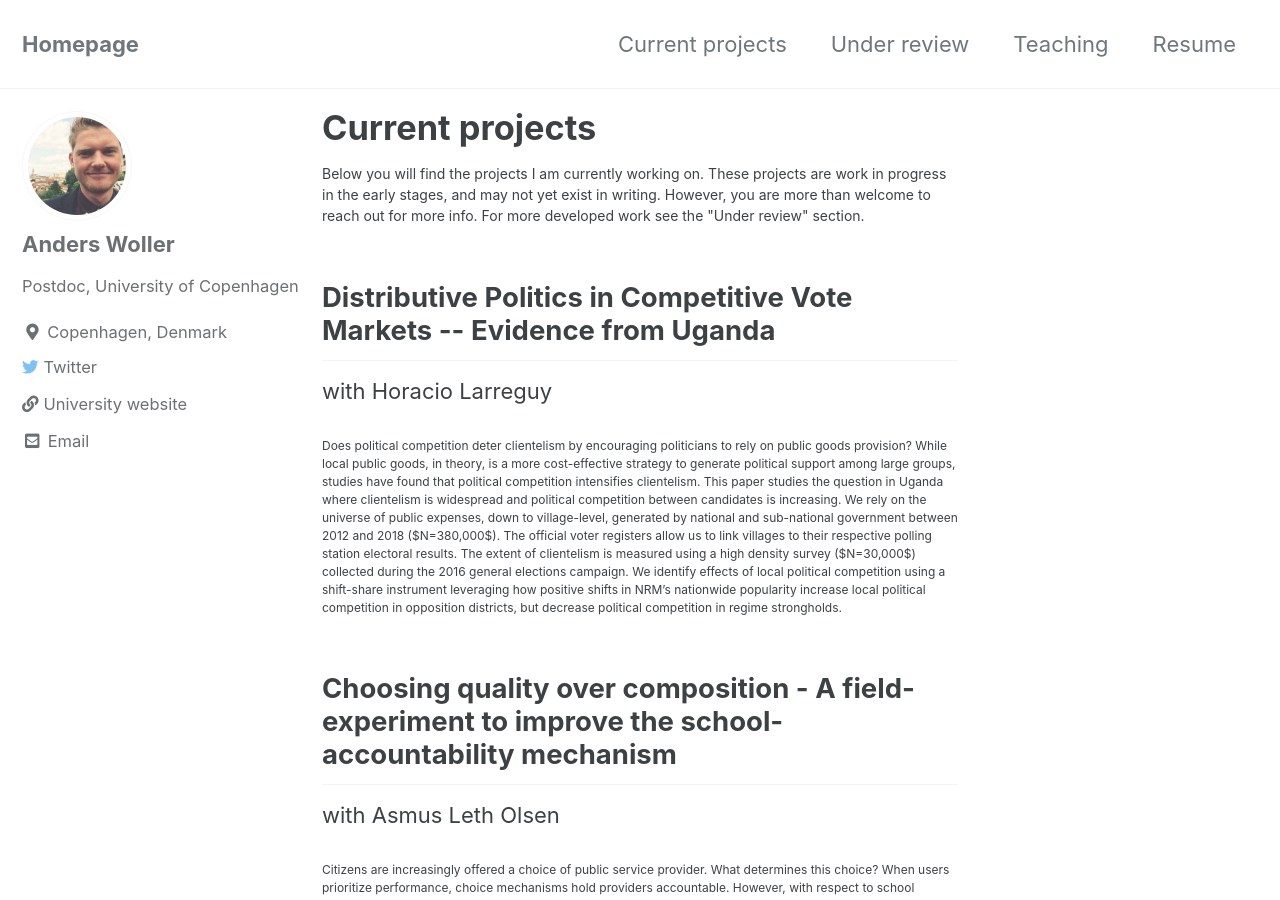
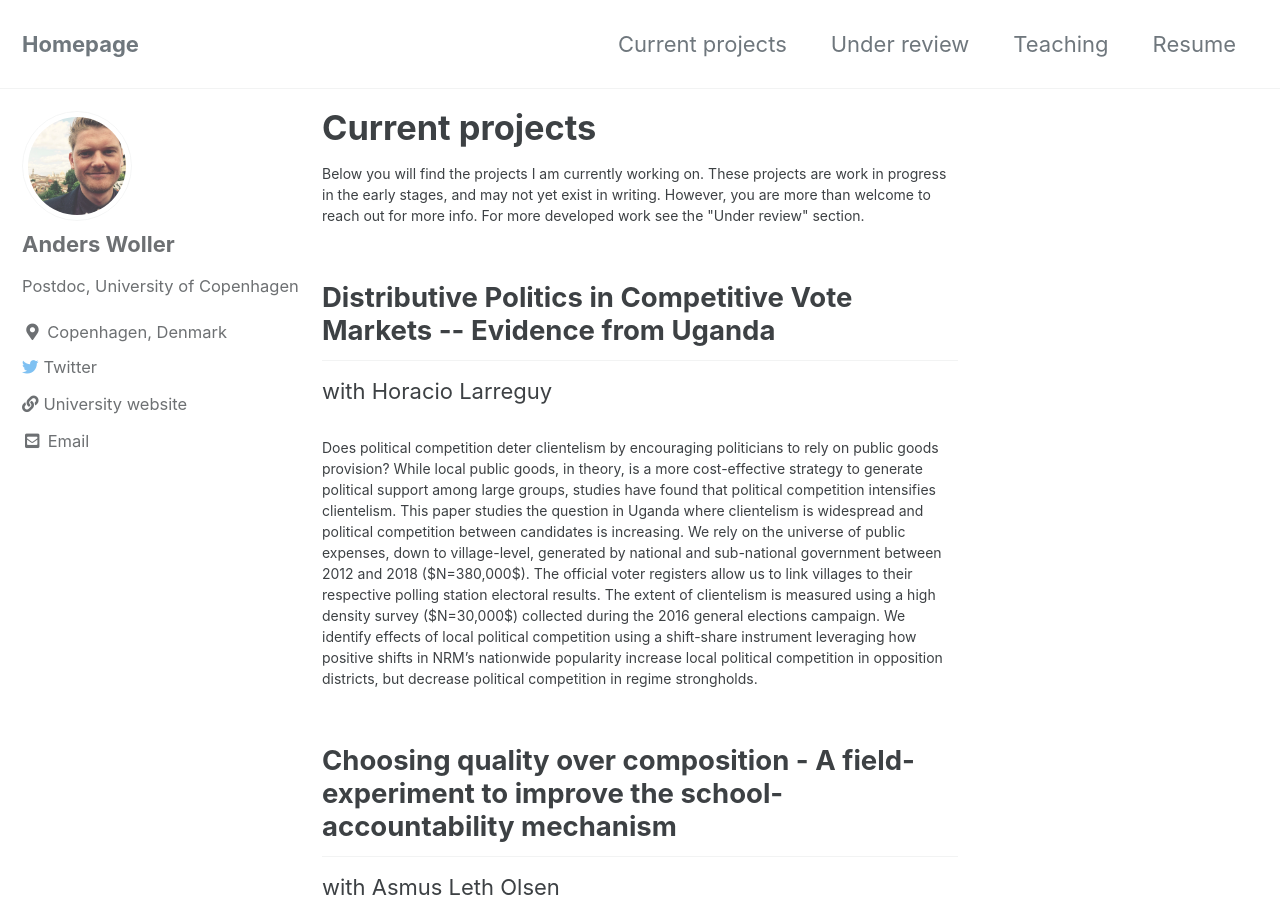
Before and after one commit to AndersWoller/AndersWoller.github.io, a Jekyll site: the page built from _pages/research.md, in a window 1280 px wide and 900 px high. Built offline with Jekyll 4.4.1, drawn with Linux system fonts in a browser that asks for light colours; cached includes are drawn as plain includes.

Commit message:
font size abstracts

```diff
--- a/_pages/research.md
+++ b/_pages/research.md
@@ -9,16 +9,16 @@ permalink: /Research/
 <h2> Distributive Politics in Competitive Vote Markets -- Evidence from Uganda </h2>
 with Horacio Larreguy
 
-<p style="font-size:12px"> Does political competition deter clientelism by encouraging politicians to rely on public goods provision? While local public goods, in theory, is a more cost-effective strategy to generate political support among large groups, studies have found that political competition intensifies clientelism. This paper studies the question in Uganda where clientelism is widespread and political competition between candidates is increasing. We rely on the universe of public expenses, down to village-level, generated by national and sub-national government between 2012 and 2018 ($N=380,000$). The official voter registers allow us to link villages to their respective polling station electoral results. The extent of clientelism is measured using a high density survey ($N=30,000$) collected during the 2016 general elections campaign. We identify effects of local political competition using a shift-share instrument leveraging how positive shifts in NRM’s nationwide popularity increase local political competition in opposition districts, but decrease political competition in regime strongholds. </p>
+<p style="font-size:14px"> Does political competition deter clientelism by encouraging politicians to rely on public goods provision? While local public goods, in theory, is a more cost-effective strategy to generate political support among large groups, studies have found that political competition intensifies clientelism. This paper studies the question in Uganda where clientelism is widespread and political competition between candidates is increasing. We rely on the universe of public expenses, down to village-level, generated by national and sub-national government between 2012 and 2018 ($N=380,000$). The official voter registers allow us to link villages to their respective polling station electoral results. The extent of clientelism is measured using a high density survey ($N=30,000$) collected during the 2016 general elections campaign. We identify effects of local political competition using a shift-share instrument leveraging how positive shifts in NRM’s nationwide popularity increase local political competition in opposition districts, but decrease political competition in regime strongholds. </p>
 
 
 <h2> Choosing quality over composition - A field-experiment to improve the school-accountability mechanism </h2>
 with Asmus Leth Olsen
 
-<p style="font-size:12px"> Citizens are increasingly offered a choice of public service provider. What determines this choice? When users prioritize performance, choice mechanisms hold providers accountable. However, with respect to school choice, parents have been found to prioritize pupil composition over school performance. We device a field experiment to improve the school-accountability mechanism. We randomly assign parents with pre-school children (N$=$20,000) to information conditions describing their local schools. The intervention takes the shape of personally addressed envelopes containing factual information on (a) performance (b) pupil composition, including race, education, and income composition, or (c) a combination, and we study effects on actual school choice identified in the administrative registers. Through pre- and post-intervention surveys, we furthermore study how parents reason about information conflicting with their priors over school quality. Our findings imply that factual information is vital to ensure that competition in the market for public services holds providers accountable, thereby improving overall service quality. </p>
+<p style="font-size:14px"> Citizens are increasingly offered a choice of public service provider. What determines this choice? When users prioritize performance, choice mechanisms hold providers accountable. However, with respect to school choice, parents have been found to prioritize pupil composition over school performance. We device a field experiment to improve the school-accountability mechanism. We randomly assign parents with pre-school children (N$=$20,000) to information conditions describing their local schools. The intervention takes the shape of personally addressed envelopes containing factual information on (a) performance (b) pupil composition, including race, education, and income composition, or (c) a combination, and we study effects on actual school choice identified in the administrative registers. Through pre- and post-intervention surveys, we furthermore study how parents reason about information conflicting with their priors over school quality. Our findings imply that factual information is vital to ensure that competition in the market for public services holds providers accountable, thereby improving overall service quality. </p>
 
 
 <h2> Speaking from Personal Experience with Public Services </h2>
 with Asmus Leth Olsen
 
-<p style="font-size:12px"> Personal experience with public services plays a prominent role in both the scholarly debate, the media, and among laymen. However, the agreement about the importance of day-to-day experience is not matched with credible   secondhand accounts portray public services in one way, personal interactions may paint a very different picture. However, while the literature suggests that personal experience positively affects satisfaction, studies are challenged by issues of selection into public service usage versus non-usage. We study satisfaction with the public school specifically. We field a high-powered two-panel survey of parents to children in the pre-school and early school age ($N=10.000$). To remedy challenges to causality, we identify effects of personal experience in two ways. First, in a regression-discontinuity framework we exploit that Danish pupils begin school in the year they turn five, making December 31 a cutoff date assigning children to begin school in the current or subsequent year. Second, surveying parents twice we take advantage of the changed school enrollment status over time in a difference-in-differences framework. </p>
+<p style="font-size:14px"> Personal experience with public services plays a prominent role in both the scholarly debate, the media, and among laymen. However, the agreement about the importance of day-to-day experience is not matched with credible   secondhand accounts portray public services in one way, personal interactions may paint a very different picture. However, while the literature suggests that personal experience positively affects satisfaction, studies are challenged by issues of selection into public service usage versus non-usage. We study satisfaction with the public school specifically. We field a high-powered two-panel survey of parents to children in the pre-school and early school age ($N=10.000$). To remedy challenges to causality, we identify effects of personal experience in two ways. First, in a regression-discontinuity framework we exploit that Danish pupils begin school in the year they turn five, making December 31 a cutoff date assigning children to begin school in the current or subsequent year. Second, surveying parents twice we take advantage of the changed school enrollment status over time in a difference-in-differences framework. </p>
```
